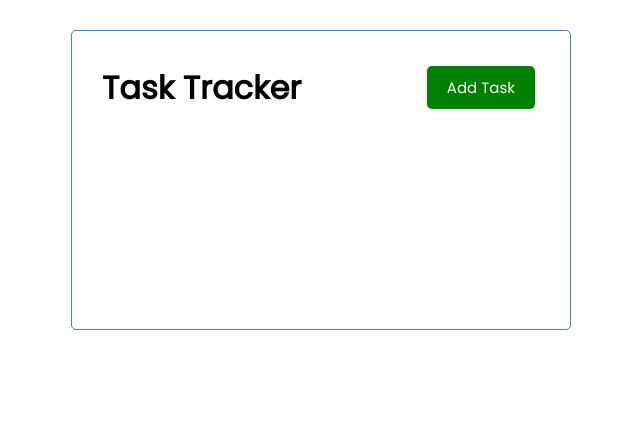
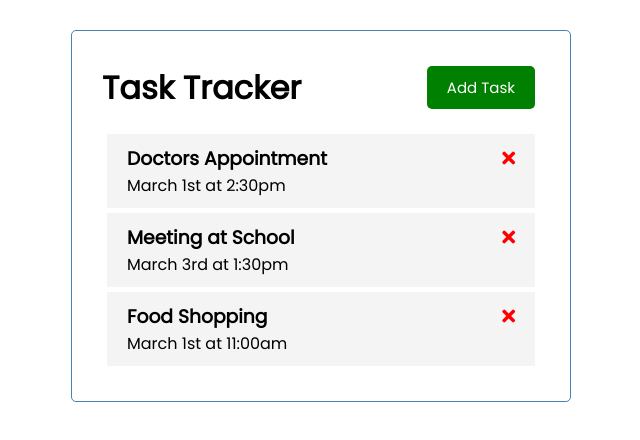
Before and after one commit to aaronscofield/task-tracker, a Vue app: page / in a window 1280 px wide. Shown: the top 440 px of the page, without its empty margins (319-959 px from the left). Built offline with nearby package versions, Linux system fonts and the light colour scheme.

Commit message:
added tasks and task component, implemented in app

```diff
--- a/src/App.vue
+++ b/src/App.vue
@@ -1,17 +1,46 @@
 <template>
   <div class="container">
     <Header title="Task Tracker" />
+    <Tasks :tasks="tasks"/>
   </div>
 </template>
 
 <script>
-
 import Header from './components/Header.vue'
+import Tasks from './components/Tasks.vue'
 
 export default {
   name: 'App',
   components: {
-    Header
+    Header,
+    Tasks
+  },
+  data(){
+    return{
+      tasks: []
+    }
+  },
+  created(){
+    this.tasks = [
+      {
+        id: 1,
+        text: 'Doctors Appointment',
+        day: 'March 1st at 2:30pm',
+        reminder: true,
+      },
+      {
+        id: 2,
+        text: 'Meeting at School',
+        day: 'March 3rd at 1:30pm',
+        reminder: true,
+      },
+      {
+        id: 3,
+        text: 'Food Shopping',
+        day: 'March 1st at 11:00am',
+        reminder: true,
+      },
+    ]
   }
 }
 </script>
--- /dev/null
+++ b/src/components/Task.vue
@@ -0,0 +1,38 @@
+<template>
+<div class="task">
+    <h3>
+        {{task.text}}
+        <i class="fas fa-times"></i>
+    </h3>
+    <p>{{task.day}}</p>
+</div>
+</template>
+
+<script>
+export default {
+    name: 'Task',
+    props: {
+        task: Object
+    }
+}
+</script>
+
+<style scope>
+    .fas {
+  color: red;
+}
+.task {
+  background: #f4f4f4;
+  margin: 5px;
+  padding: 10px 20px;
+  cursor: pointer;
+}
+.task.reminder {
+  border-left: 5px solid green;
+}
+.task h3 {
+  display: flex;
+  align-items: center;
+  justify-content: space-between;
+}
+</style>
--- /dev/null
+++ b/src/components/Tasks.vue
@@ -0,0 +1,23 @@
+<template>
+  <div :key="task.id" v-for="task in tasks">
+      <Task :task="task" />
+  </div>
+</template>
+
+<script>
+import Task from './Task';
+
+export default {
+    name: 'Tasks',
+    props: {
+        tasks: Array
+    },
+    components: {
+        Task,
+    }
+}
+</script>
+
+<style>
+
+</style>
```
